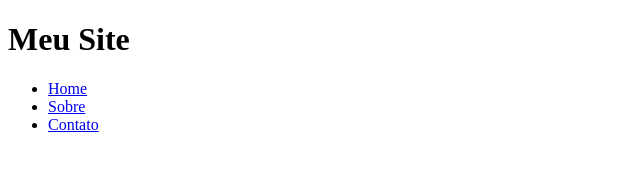
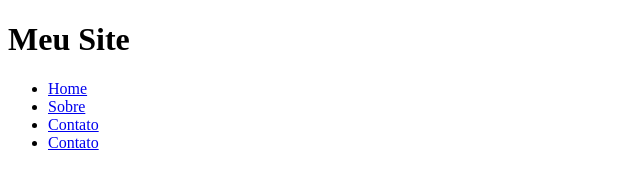
Before and after one commit to rmoska/apiNFSe, a plain HTML site: page index.html in a window 1280 px wide. Shown: the full height of the page, 0-640 px from the left. Drawn offline with Linux system fonts and the light colour scheme.

Commit message:
nova linha menu

```diff
--- a/index.html
+++ b/index.html
@@ -11,6 +11,7 @@
         <li><a href="index.html">Home</a></li>
         <li><a href="sobre.html">Sobre</a></li>
         <li><a href="contato.html">Contato</a></li>
+        <li><a href="ajuda.html">Contato</a></li>
     </ul>
 
 </body>
```
